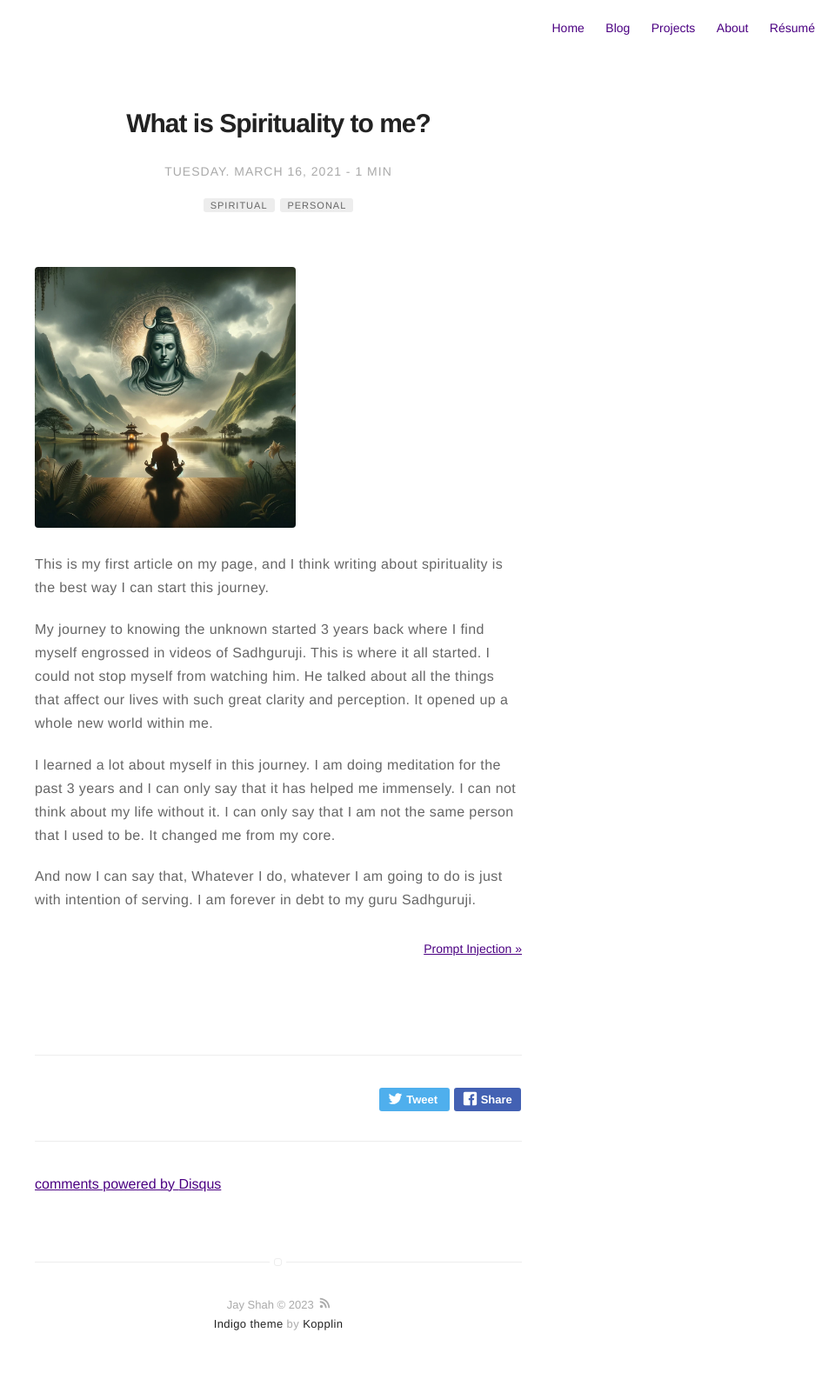
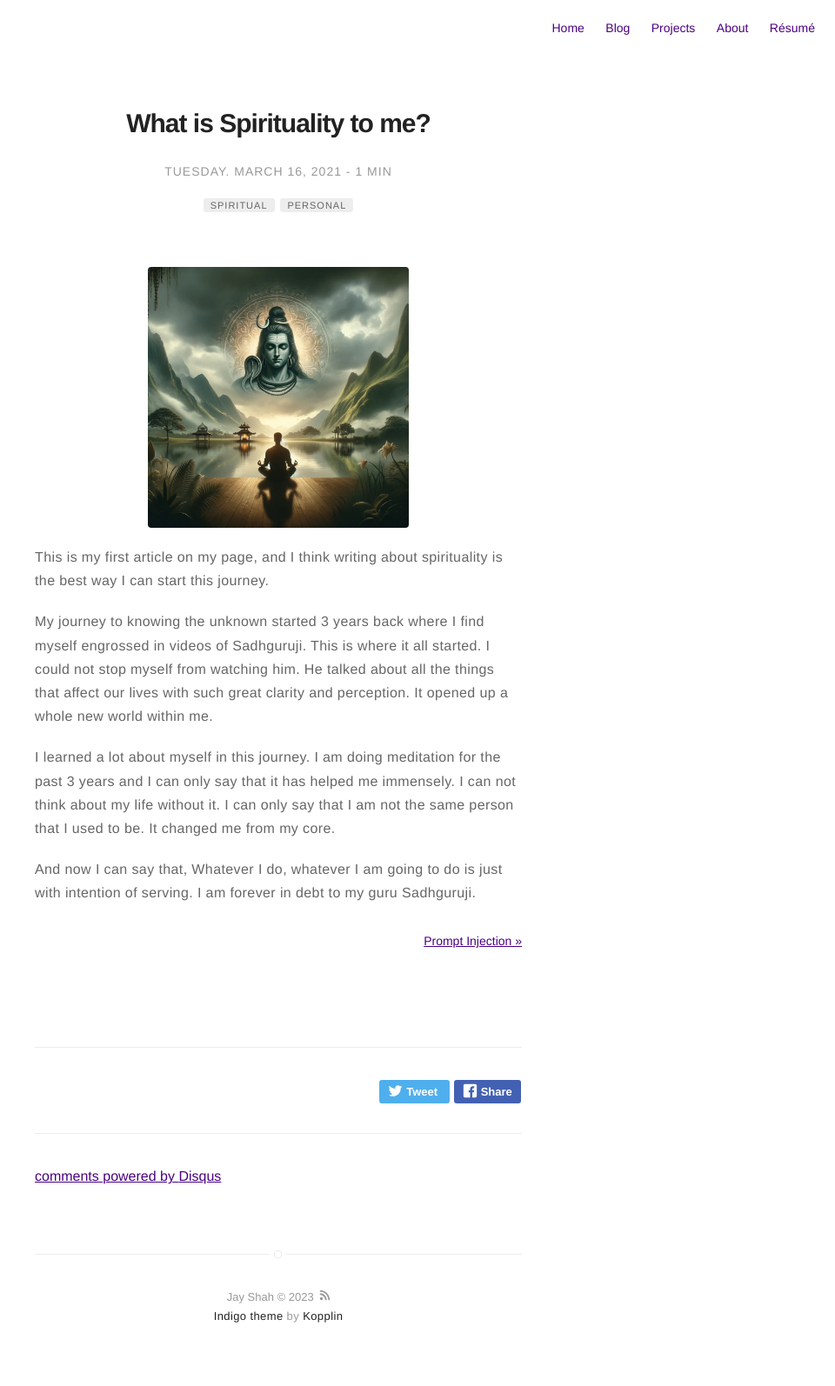
Before and after one commit to jayshah5696/jayshah5696.github.io, a Jekyll site: the page built from _posts/2021-03-16-what-is-spirituality-to-me.md, in a window 1280 px wide. Shown: the whole page at 87% size, without its empty margins (320-1280 px from the left). Built offline with Jekyll 4.4.1, drawn with Linux system fonts in a browser that asks for light colours; comment, search, counter and statistics services are not loaded.

Commit message:
updating color

```diff
--- a/_posts/2021-03-16-what-is-spirituality-to-me.md
+++ b/_posts/2021-03-16-what-is-spirituality-to-me.md
@@ -13,7 +13,8 @@ author: Jay Shah
 description: Spiritual Journey
 ---
 
-<img src="../assets/images/Spirituality.jpeg" alt="Spirituality" width="300" height="300"/>
+
+<img src="../assets/images/Spirituality.jpeg" alt="Spirituality" width="300" height="300" style="display: block; margin-left: auto; margin-right: auto;"/>
 
 
 This is my first article on my page, and I think writing about spirituality is the best way I can start this journey.
--- a/_sass/base/variables.sass
+++ b/_sass/base/variables.sass
@@ -3,7 +3,7 @@ $fontMonospace: "Consolas", Liberation Mono, Menlo, Courier, monospace
 
 $alpha: #666
 $beta: #222
-$gama: #aaa
+$gama:  #999
 $delta: #4b0082
 $epsilon: #ededed
 
```
